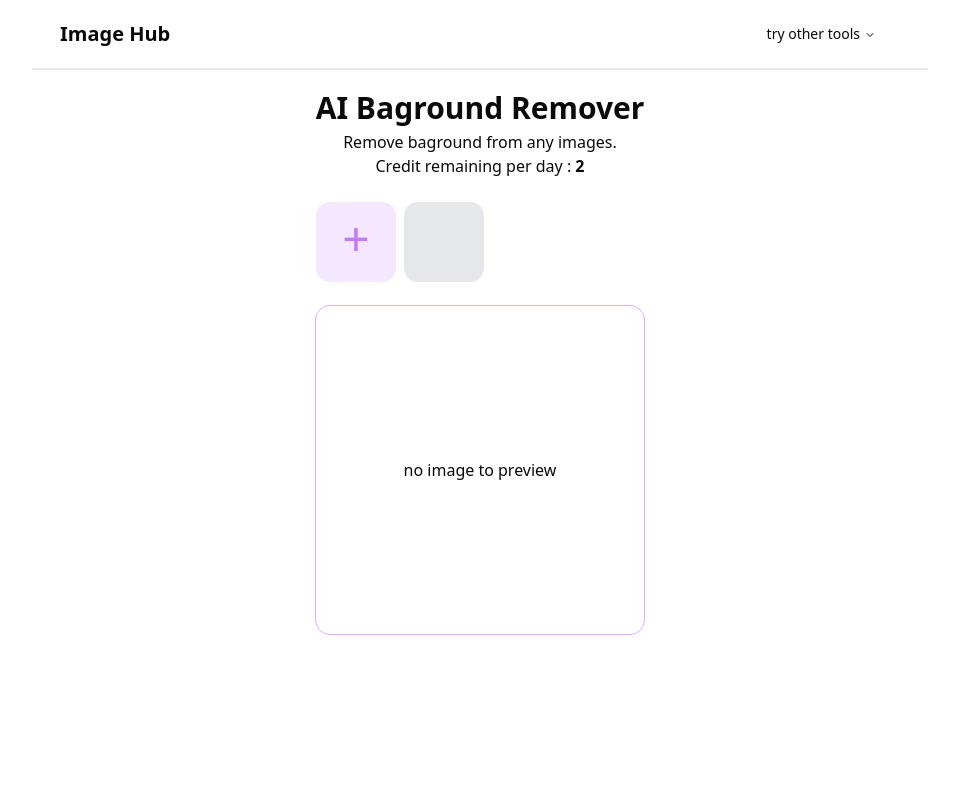
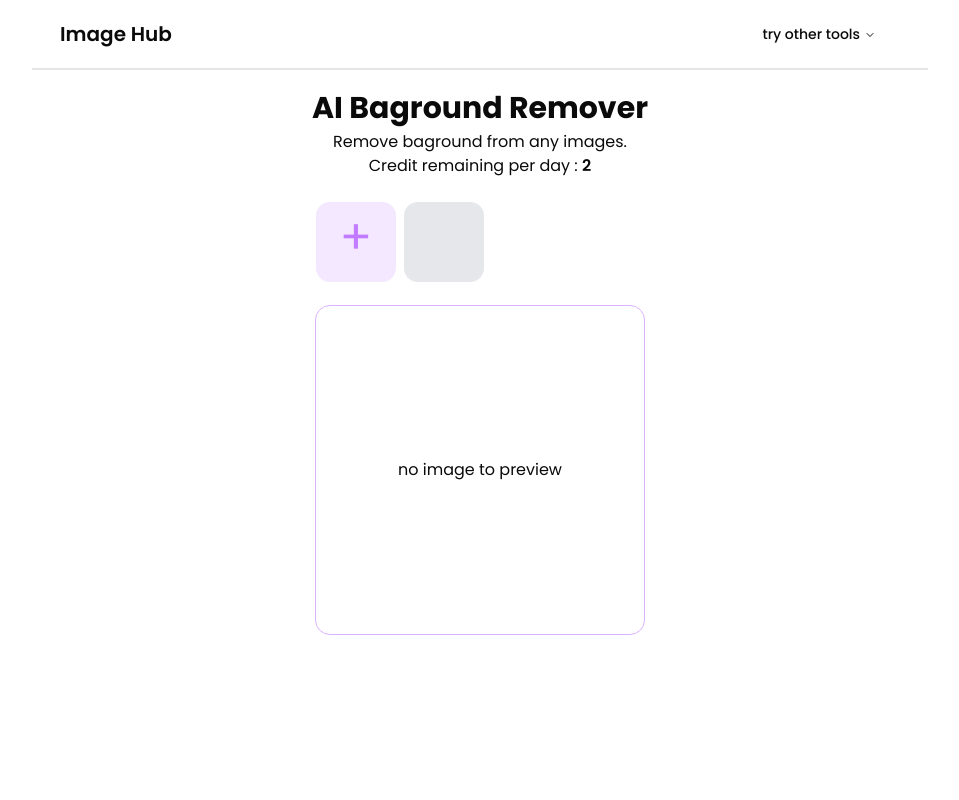
Before and after one commit to tech-Rajiv/AI.remove.bg, a React (Vite) app: page /#/ in a window 1280 px wide. Shown: the top 800 px of the page, without its empty margins (160-1119 px from the left). Built offline with nearby package versions, Linux system fonts and the light colour scheme.

Commit message:
added fonts

```diff
--- a/index.html
+++ b/index.html
@@ -7,6 +7,8 @@
       href="https://cdn.jsdelivr.net/npm/remixicon@4.5.0/fonts/remixicon.css"
       rel="stylesheet"
     />
+    <link href="https://fonts.googleapis.com/css2?family=Poppins:wght@300;400;500;600;700&display=swap" rel="stylesheet">
+
     <title>AI background remover</title>
   </head>
   <body>
--- a/src/index.css
+++ b/src/index.css
@@ -1,7 +1,12 @@
 @import "tailwindcss";
 @import "tw-animate-css";
+* {
+  font-family: 'Poppins', sans-serif;
+}
+
 
 @custom-variant dark (&:is(.dark *));
+
 
 :root {
   --radius: 0.625rem;
```
